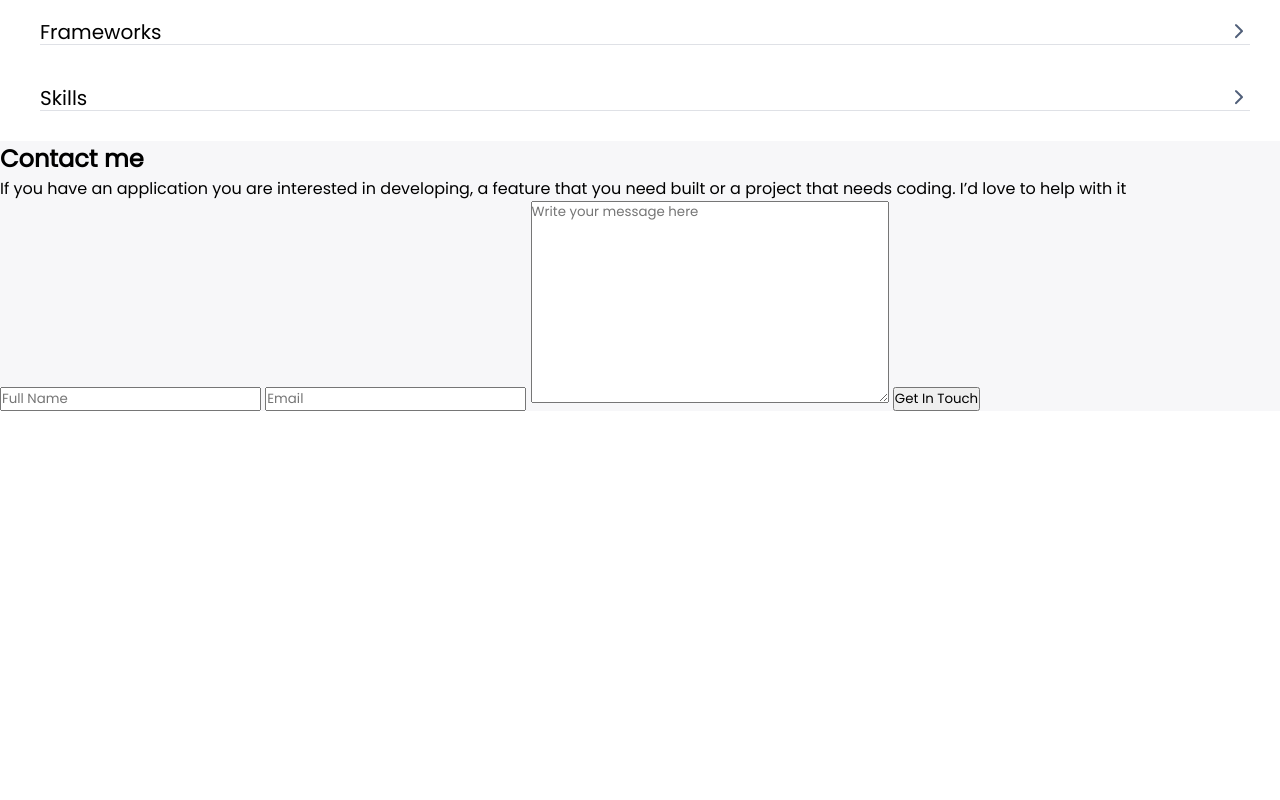
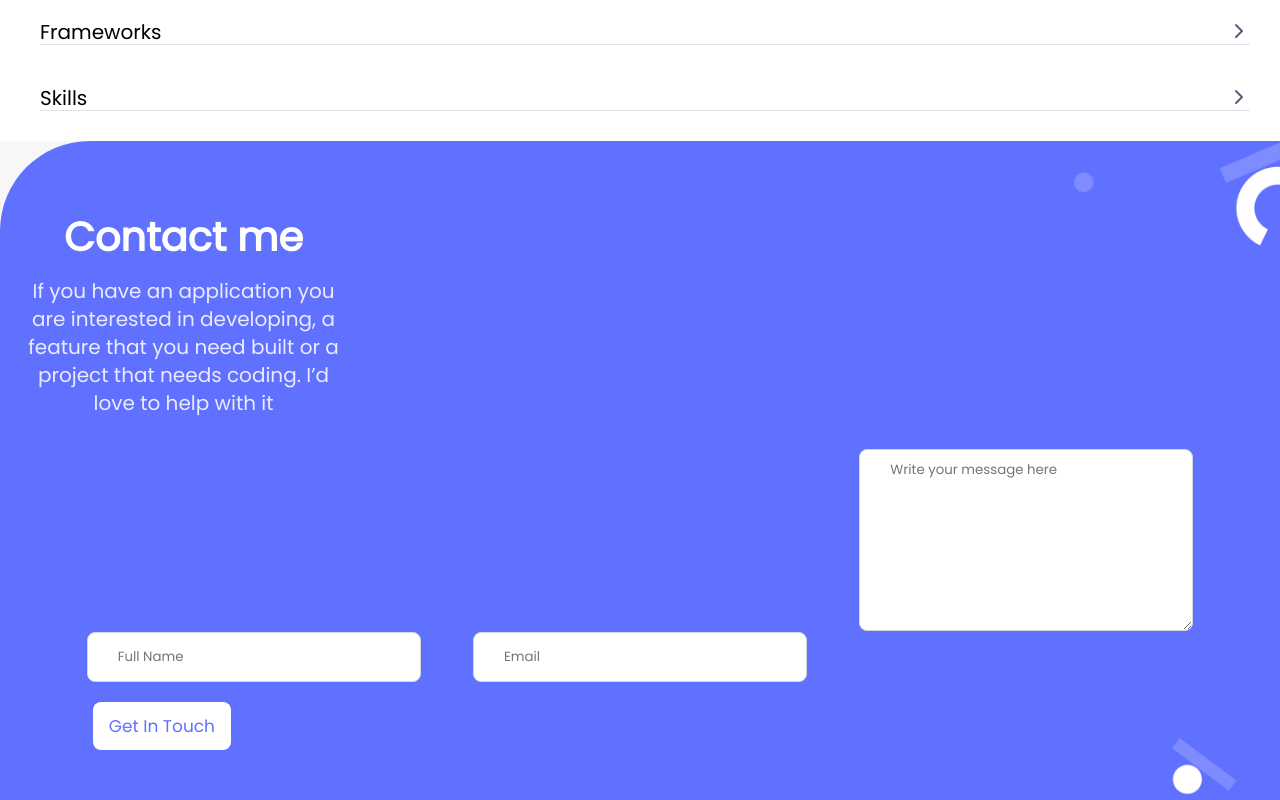
Before and after one commit to chimake/My-Portfolio, a website: page index.html in a window 1280 px wide. Shown: the part 4564-5364 px from the top of the page. Before the commit the page ends 4975 px from the top, so only its background shows below. Drawn offline with Linux system fonts and the light colour scheme.

Commit message:
styled footer and contact me section using flex box

```diff
--- a/assets/css/style.css
+++ b/assets/css/style.css
@@ -450,3 +450,102 @@ a.project_cta_link {
   background: var(--white-shade-background);
   border-radius: 8px;
 }
+
+footer {
+  display: flex;
+  flex-direction: column;
+  justify-content: space-around;
+}
+
+#contact {
+  background-color: #6070FF;
+  background-image: url(../images/contactformshapesmobile@2x.png);
+  background-position: right top;
+  background-size: contain;
+  background-repeat: repeat-y;
+  border-top-left-radius: 90px;
+}
+
+#contact_header {
+  display: flex;
+  flex-direction: column;
+  align-items: center;
+  justify-content: space-between;
+  padding: 20px;
+  text-align: center;
+  width: 327px;
+}
+
+#contact_me_header {
+  width: 801px;
+  height: 56px;
+  font-weight: 700;
+  font-size: 40px;
+  line-height: 52px;
+  color: #FFFFFF;
+  padding-top: 50px;
+}
+
+#contact_me_subtitle {
+  width: 327px;
+  height: 102px;
+  font-weight: 400;
+  font-size: 20px;
+  line-height: 28px;
+  color: #EBEBFF;
+  padding-top: 10px;
+}
+
+#contact_form {
+  display: flex;
+  flex-direction: column;
+  align-items: center;
+  justify-content: space-around;
+  padding: 50px;
+  text-align: center;
+}
+
+.input_text {
+  width: 302px;
+  height: 48px;
+  background: #fff;
+  border: 1px solid #CFD8DC;
+  border-radius: 8px;
+  margin-bottom: 30px;
+  padding-left: 30px;
+  margin-left: 24px;
+  margin-right: 24px;
+}
+
+.input_textarea {
+  width: 302px;
+  height: 170px;
+  background: #fff;
+  border: 1px solid #CFD8DC;
+  border-radius: 8px;
+  margin-bottom: 30px;
+  padding-top: 10px;
+  padding-left: 30px;
+  margin-left: 24px;
+  margin-right: 24px;
+}
+
+.btn {
+  display: flex;
+  flex-direction: row;
+  align-items: center;
+  margin-top: -10px;
+  margin-left: 30px;
+  padding: 12px 16px;
+}
+
+.btn_submit {
+  color: #6070FF;
+  text-align: center;
+  font-weight: 500;
+  font-size: 17px;
+  line-height: 24px;
+  background: #FFFFFF;
+  border-radius: 8px;
+  border: none;
+}
```
